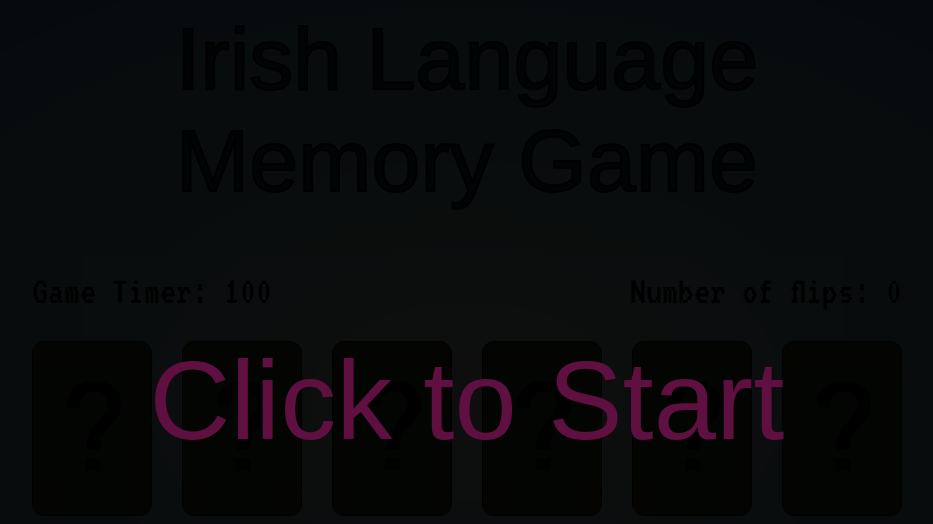
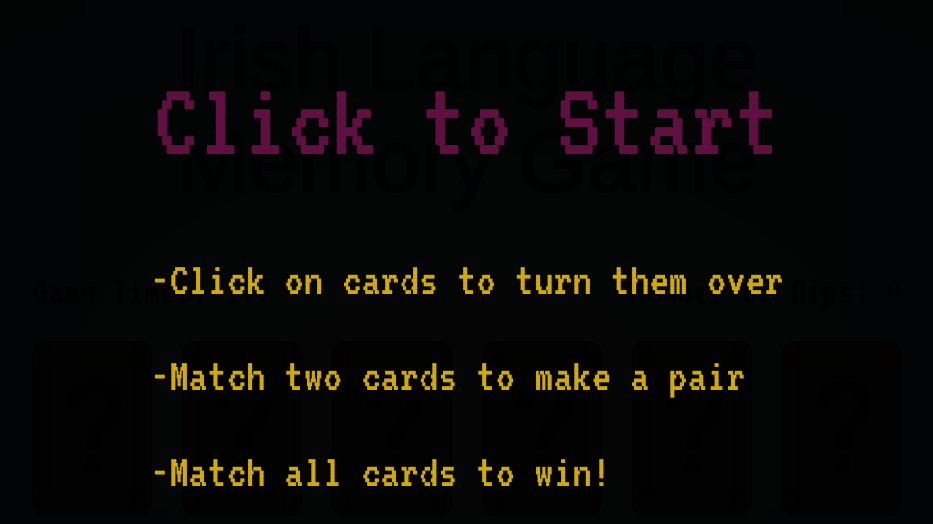
Before and after one commit to SRay-2020/MP2---Language-Memory-Game, a plain HTML site: page index.html in a window 1280 px wide. Shown: the whole page, without its empty margins (173-1106 px from the left). Drawn offline with Linux system fonts and the light colour scheme; a web font is replaced by a local one.

Commit message:
Add instruction text to overlay

```diff
--- a/assets/css/style.css
+++ b/assets/css/style.css
@@ -94,7 +94,7 @@ right: 0;
 bottom: 0;
 justify-content: center;
 align-items: center;
-/* transform: translateY(-8rem); */
+/* transform: translateY(-8rem);  */
 z-index: 100;
 color: #5F0F40;
 font-family:'RocknRoll One', sans-serif;
@@ -112,7 +112,7 @@ font-family:'RocknRoll One', sans-serif;
         background-color: rgba(0, 0, 0, 0);
         font-size: 0;
       }
-    to {background-color: rgba(0, 0, 0, 0.945);
+    to {background-color: rgba(0, 0, 0, 0.98);
         font-size: 7rem;}
 }
 
@@ -125,8 +125,19 @@ font-family: 'VT323', cursive;
 font-size: 12rem;
 }
 
+/* Over lay edits */
 
+.tut-text {
+font-size: 3rem;
+color: #d1ab00;
+justify-content: center;
+align-items: center;
+transform: translateY(-5rem);
+}
 
+.start-click-text {
+transform: translateY(-10rem);
+}
 
 
 /* Card Back */
--- a/index.html
+++ b/index.html
@@ -20,11 +20,13 @@
 <body>
 
 <!-- Overlay 1 Start  -->
-<div class="overlay-text visible">Click to Start</div>
+<div class="overlay-text visible"><div class="start-click-text">Click to Start</div>
+<span class="overlay-text-small tut-text ">-Click on cards to turn them over <br><br>
+    -Match two cards to make a pair <br><br> -Match all cards to win! </span></div>
 
 <!-- Overlay 2 Tutorial -->
 
-<div id="tutorial-text" class="overlay-text">GAME OVER!
+<div id="tutorial-text" class="overlay-text">
 <span class="overlay-text-small ">Click to Restart</span>
 </div>
 
@@ -35,7 +37,7 @@
 </div>
 
 <!-- Overlay 4 Victory -->
-<div id="victory-text" class="overlay-text">
+<div id="victory-text" class="overlay-text">VICTORY, <br> YOU WIN!
 <span class="overlay-text-small">Click to Restart</span>
 </div>
 
--- a/script.js
+++ b/script.js
@@ -184,6 +184,7 @@ return setInterval(() => {
 function ready() {
 
     let overlays = Array.from(document.getElementsByClassName('overlay-text'));
+    //  let overlays = Array.from(document.getElementsByClassName('tutorial-text'));
     let cards = Array.from(document.getElementsByClassName('card'));
     let game = new MixOrMatch(100, cards);
 
```
